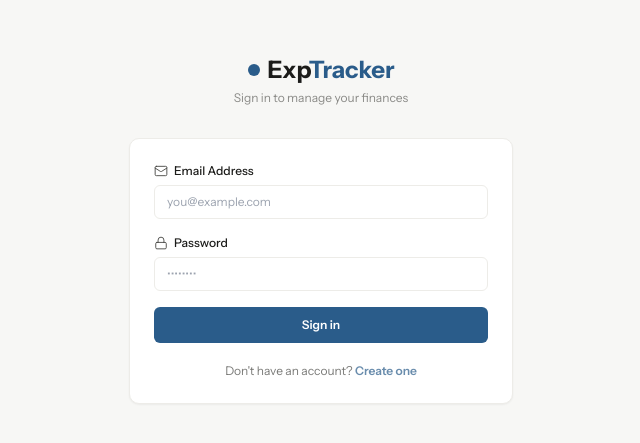
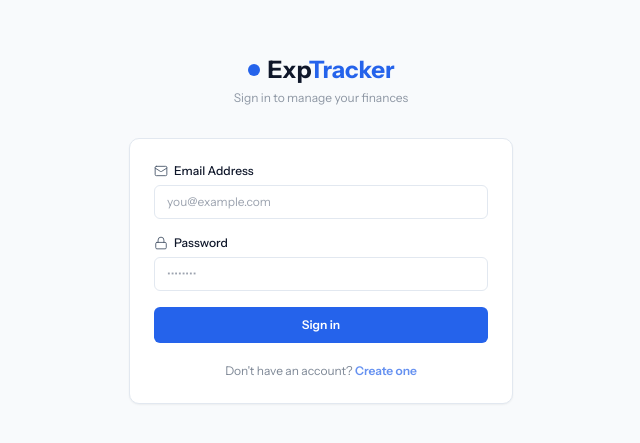
Before and after one commit to Pranava19/exptracker, a React (Create React App) app in the folder client/: page /login in a window 1280 px wide. Shown: the part 171-614 px from the top of the page, without its empty margins (319-959 px from the left). Built offline with nearby package versions, Linux system fonts and the light colour scheme; no server answers.

Commit message:
style: convert entire application theme from green shades to royal blue shades

```diff
--- a/client/src/components/CategoryChart.jsx
+++ b/client/src/components/CategoryChart.jsx
@@ -7,7 +7,7 @@ const CATEGORY_COLORS = {
   Shopping: '#8C6D46',
   Entertainment: '#6B4F7D',
   Health: '#B5473B',
-  Salary: '#2F7A4F',
+  Salary: '#2563EB',
   Freelance: '#1A3F63',
   Other: '#6E6E6B',
 };
--- a/client/src/components/MonthlyChart.jsx
+++ b/client/src/components/MonthlyChart.jsx
@@ -39,7 +39,7 @@ const MonthlyChart = ({ transactions }) => {
         <XAxis dataKey="month" tick={{ fontSize: 11, fontFamily: 'IBM Plex Mono' }} stroke="#888" />
         <YAxis tick={{ fontSize: 11, fontFamily: 'IBM Plex Mono' }} stroke="#888" />
         <Tooltip content={<CustomTooltip />} />
-        <Bar dataKey="income" fill="#2F7A4F" name="Income" radius={[2, 2, 0, 0]} />
+        <Bar dataKey="income" fill="#2563EB" name="Income" radius={[2, 2, 0, 0]} />
         <Bar dataKey="expense" fill="#B5473B" name="Expense" radius={[2, 2, 0, 0]} />
       </BarChart>
     </ResponsiveContainer>
--- a/client/src/components/Toast.jsx
+++ b/client/src/components/Toast.jsx
@@ -1,12 +1,5 @@
 import React, { useEffect } from 'react';
-
-const ICONS = { success: 'ti-circle-check', error: 'ti-circle-x', info: 'ti-info-circle' };
-const COLORS = {
-  success: 'bg-white border-gray-200 text-gray-800',
-  error: 'bg-white border-gray-200 text-gray-800',
-  info: 'bg-white border-gray-200 text-gray-800',
-};
-const ICON_COLORS = { success: 'text-green-600', error: 'text-red-500', info: 'text-blue-600' };
+import { CheckCircle2, XCircle, Info, X } from 'lucide-react';
 
 const Toast = ({ message, type = 'success', onClose }) => {
   useEffect(() => {
@@ -14,12 +7,18 @@ const Toast = ({ message, type = 'success', onClose }) => {
     return () => clearTimeout(t);
   }, [onClose]);
 
+  const renderIcon = () => {
+    if (type === 'error') return <XCircle size={16} className="text-negative" />;
+    if (type === 'info') return <Info size={16} className="text-accent" />;
+    return <CheckCircle2 size={16} className="text-accent" />;
+  };
+
   return (
-    <div className={`fixed top-4 right-4 z-50 flex items-center gap-3 px-4 py-3 rounded border shadow-sm text-sm ${COLORS[type]}`} style={{ minWidth: 260 }}>
-      <i className={`ti ${ICONS[type]} ${ICON_COLORS[type]}`} style={{ fontSize: 16 }} aria-hidden="true" />
+    <div className="fixed top-4 right-4 z-50 flex items-center gap-3 px-4 py-3 rounded-card bg-white dark:bg-ink-900 border border-ink-100 dark:border-[#2C2C28] shadow-lg text-xs font-medium text-ink-900 dark:text-ink-50 min-w-[280px] animate-slide-in">
+      {renderIcon()}
       <span className="flex-1">{message}</span>
-      <button onClick={onClose} className="text-gray-400 hover:text-gray-600" aria-label="Dismiss">
-        <i className="ti ti-x" style={{ fontSize: 14 }} aria-hidden="true" />
+      <button onClick={onClose} className="text-ink-700 dark:text-ink-200 opacity-60 hover:opacity-100" aria-label="Dismiss">
+        <X size={14} strokeWidth={1.5} />
       </button>
     </div>
   );
--- a/client/src/pages/Analysis.jsx
+++ b/client/src/pages/Analysis.jsx
@@ -14,7 +14,7 @@ const CATEGORY_COLORS = {
   Shopping:      '#8C6D46',
   Entertainment: '#6B4F7D',
   Health:        '#B5473B',
-  Salary:        '#2F7A4F',
+  Salary:        '#2563EB',
   Freelance:     '#1A3F63',
   Other:         '#6E6E6B',
 };
@@ -142,7 +142,7 @@ const Analysis = () => {
             <XAxis dataKey="month" tick={{ fontSize: 11, fontFamily: 'IBM Plex Mono' }} stroke="#888" />
             <YAxis tick={{ fontSize: 11, fontFamily: 'IBM Plex Mono' }} stroke="#888" tickFormatter={v => '₹' + (v >= 1000 ? (v/1000).toFixed(0)+'k' : v)} />
             <Tooltip content={<CustomTooltip />} />
-            <Bar dataKey="income"  name="Income"  fill="#2F7A4F" radius={[2,2,0,0]} />
+            <Bar dataKey="income"  name="Income"  fill="#2563EB" radius={[2,2,0,0]} />
             <Bar dataKey="expense" name="Expense" fill="#B5473B" radius={[2,2,0,0]} />
           </BarChart>
         </ResponsiveContainer>
@@ -157,7 +157,7 @@ const Analysis = () => {
             <YAxis tick={{ fontSize: 11, fontFamily: 'IBM Plex Mono' }} stroke="#888" tickFormatter={v => '₹' + (v >= 1000 ? (v/1000).toFixed(0)+'k' : v)} />
             <Tooltip content={<CustomTooltip />} />
             <Line type="monotone" dataKey="expense" name="Expense" stroke="#B5473B" strokeWidth={2} dot={{ r: 3, fill: '#B5473B' }} activeDot={{ r: 5 }} />
-            <Line type="monotone" dataKey="income"  name="Income"  stroke="#2F7A4F" strokeWidth={2} dot={{ r: 3, fill: '#2F7A4F' }} activeDot={{ r: 5 }} />
+            <Line type="monotone" dataKey="income"  name="Income"  stroke="#2563EB" strokeWidth={2} dot={{ r: 3, fill: '#2563EB' }} activeDot={{ r: 5 }} />
           </LineChart>
         </ResponsiveContainer>
       </Card>
--- a/client/src/pages/DashboardHome.jsx
+++ b/client/src/pages/DashboardHome.jsx
@@ -111,7 +111,7 @@ const DashboardHome = () => {
             <td>${(tx.payee || tx.description || '').slice(0, 40)}</td>
             <td>${tx.category}</td>
             <td>${tx.mode || 'Other'}</td>
-            <td style="color:${tx.type === 'income' ? '#2F7A4F' : '#B5473B'}; font-weight:600; text-align:right;">
+            <td style="color:${tx.type === 'income' ? '#2563EB' : '#B5473B'}; font-weight:600; text-align:right;">
               ${tx.type === 'income' ? '+' : '−'}${fmt(tx.amount)}
             </td>
           </tr>
@@ -134,7 +134,7 @@ const DashboardHome = () => {
             .summary-card { background: #F7F7F5; border: 1px solid #EDECE8; border-radius: 6px; padding: 12px 16px; }
             .summary-card .label { font-size: 10px; text-transform: uppercase; font-family: monospace; color: #6E6E6B; margin-bottom: 4px; }
             .summary-card .val { font-size: 18px; font-weight: 700; font-family: monospace; }
-            .income  { color: #2F7A4F; }
+            .income  { color: #2563EB; }
             .expense { color: #B5473B; }
             .savings { color: #2A5C8A; }
             h2 { font-size: 12px; font-weight: 700; text-transform: uppercase; letter-spacing: 0.5px; color: #6E6E6B; margin-bottom: 10px; font-family: monospace; }
--- a/client/tailwind.config.js
+++ b/client/tailwind.config.js
@@ -10,19 +10,19 @@ module.exports = {
       },
       colors: {
         accent: {
-          DEFAULT: '#2A5C8A', // slate blue
-          light: '#4A7BA8',
-          dark: '#1A3F63',
+          DEFAULT: '#2563EB', // royal blue shade
+          light: '#3B82F6',
+          dark: '#1D4ED8',
         },
         ink: {
-          50: '#F7F7F5',
-          100: '#EDECE8',
-          200: '#D5D3CC',
-          700: '#42423E',
-          900: '#1C1C1A',
+          50: '#F8FAFC',
+          100: '#E2E8F0',
+          200: '#CBD5E1',
+          700: '#475569',
+          900: '#0F172A',
         },
-        positive: '#2F7A4F', // keep green for income — functional
-        negative: '#B5473B', // keep red for expense
+        positive: '#2563EB', // blue shade for income/positive
+        negative: '#DC2626', // red for expense
       },
       borderRadius: {
         sharp: '2px',
```
